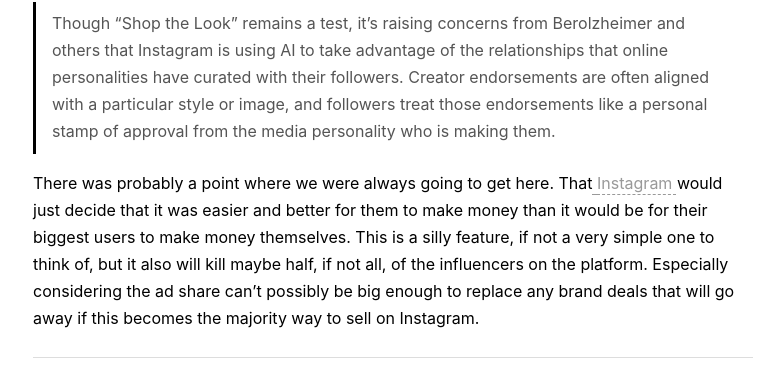
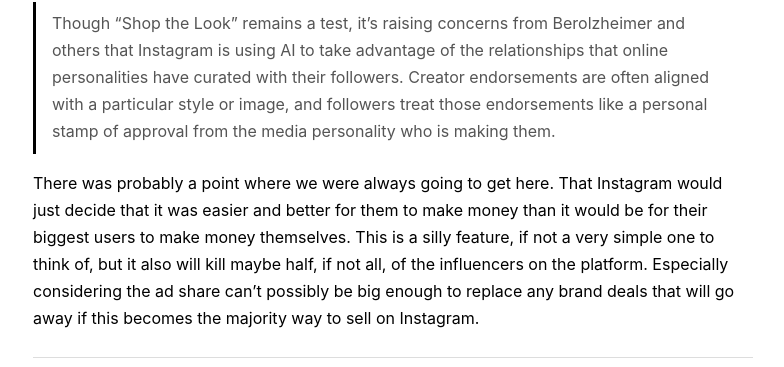
Before and after one commit to mattjrosenberg/mattjrosenberg.com, a Jekyll site: the page built from _pages/reads.md, in a window 1280 px wide. Shown: the part 1415-1782 px from the top of the page, without its empty margins (117-901 px from the left). Built offline with Jekyll 4.4.1, drawn with Linux system fonts in a browser that asks for light colours; a script that is not in the unit is left out.

Commit message:
Render unresolved wikilinks as plain text instead of dashed links
They exist for the knowledge graph, not navigation.

Co-Authored-By: Claude Sonnet 4.6 <noreply@anthropic.com>

```diff
--- a/assets/css/style.css
+++ b/assets/css/style.css
@@ -665,12 +665,10 @@ aside h5 {
 
 /* ----- Invalid / Unresolved Links ----- */
 .invalid-link {
-  color: var(--text-faint);
-  text-decoration: underline;
-  text-decoration-style: dashed;
-  text-decoration-thickness: 1px;
-  text-decoration-color: var(--text-faint);
-  text-underline-offset: 5px;
+  color: inherit;
+  text-decoration: none;
+  cursor: text;
+  pointer-events: none;
 }
 
 .invalid-link-brackets {
```
